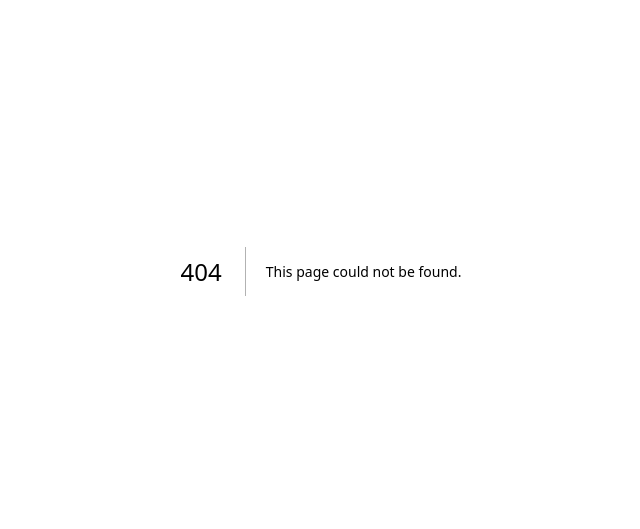
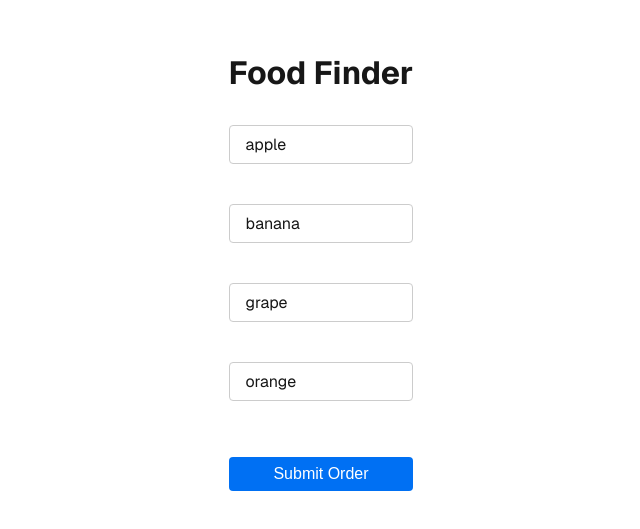
Before and after one commit to brooklyn204/food-rank, a Next.js app in the folder frontend/: page /vote in a window 1280 px wide. Before the commit this address had no page. Shown: the part 129-658 px from the top of the page, without its empty margins (319-959 px from the left). Built offline with nearby package versions, Linux system fonts and the light colour scheme.

Commit message:
add voting page UI (no actual vote submission functionality, yet)

```diff
--- /dev/null
+++ b/frontend/app/vote/page.jsx
@@ -0,0 +1,119 @@
+'use client';
+
+import styles from "../page.module.css";
+import { useState } from 'react';
+import { useRouter, useSearchParams } from 'next/navigation';
+
+import {
+  DndContext,
+  closestCenter,
+  PointerSensor,
+  useSensor,
+  useSensors,
+} from '@dnd-kit/core';
+import {
+  arrayMove,
+  SortableContext,
+  useSortable,
+  verticalListSortingStrategy,
+} from '@dnd-kit/sortable';
+import { CSS } from '@dnd-kit/utilities';
+
+function SortableItem({ id, text }) {
+  if (id === undefined || text === undefined) {
+    return; // TODO: add better error handling
+  }
+
+  const {
+    attributes,
+    listeners,
+    setNodeRef,
+    transform,
+    transition,
+  } = useSortable({ id });
+
+  const style = {
+    transform: CSS.Transform.toString(transform),
+    transition,
+    padding: '0.5rem 1rem',
+    border: '1px solid #ccc',
+    marginBottom: '8px',
+    backgroundColor: '#fff',
+    borderRadius: '4px',
+    cursor: 'grab',
+  };
+
+  return (
+    <div ref={setNodeRef} style={style} {...attributes} {...listeners}>
+      {text}
+    </div>
+  );
+}
+
+export default function Vote() {
+  const params = useSearchParams();
+  const groupCode = params.get('groupCode') || ''; // TODO: redirect back to home/to error page if this is empty
+  const [name, setName] = useState('');
+  const [submittedName, setSubmittedName] = useState('');
+  const [error, setError] = useState(''); // For error checking -- necessary??
+  const router = useRouter();
+  const redirectPage = 'welcome';
+  const newGroupPage = 'new';
+
+  // TODO: get options from server using groupCode
+
+  // FIXME: testing
+  const [items, setItems] = useState([0,1,2,3]);
+  const vals = ['apple', 'banana', 'grape', 'orange'];
+
+  const sensors = useSensors(useSensor(PointerSensor));
+
+  const handleDragEnd = (event) => {
+    const { active, over } = event;
+    if (active.id !== over.id) {
+      const oldIndex = items.indexOf(active.id);
+      const newIndex = items.indexOf(over.id);
+      setItems(arrayMove(items, oldIndex, newIndex));
+    }
+  };
+
+  const handleSubmit = () => {
+    // TODO: submit the order to the server
+    console.log('Submitted order:', items);
+    alert('Submitted: ' + items.join(', '));
+    router.push(`/results`);
+  };
+
+
+  return (
+    <div className={styles.page}>
+      <main className={styles.main}>
+        <h1>Food Finder</h1>
+
+        <DndContext sensors={sensors} collisionDetection={closestCenter} onDragEnd={handleDragEnd}>
+          <SortableContext items={items} strategy={verticalListSortingStrategy}>
+            {items.map((item) => (
+              <SortableItem key={item} id={item} text={vals[item]} />
+            ))}
+          </SortableContext>
+        </DndContext>
+
+        <button
+        onClick={handleSubmit}
+        style={{ // TODO: fix CSS/move to a style file
+          marginTop: '1rem',
+          padding: '0.5rem 1rem',
+          fontSize: '1rem',
+          borderRadius: '4px',
+          border: 'none',
+          backgroundColor: '#0070f3',
+          color: 'white',
+          cursor: 'pointer',
+        }}
+      >
+        Submit Order
+      </button>
+      </main>
+    </div>
+  );
+}
--- a/frontend/package.json
+++ b/frontend/package.json
@@ -9,6 +9,10 @@
     "lint": "next lint"
   },
   "dependencies": {
+    "@dnd-kit/core": "^6.3.1",
+    "@dnd-kit/modifiers": "^9.0.0",
+    "@dnd-kit/sortable": "^10.0.0",
+    "@dnd-kit/utilities": "^3.2.2",
     "next": "15.3.4",
     "react": "^19.0.0",
     "react-dom": "^19.0.0"
```
Also changed, not shown: frontend/app/page.jsx (+10 -9 lines), 1 other file (tests, documents, lock files or other folders).
